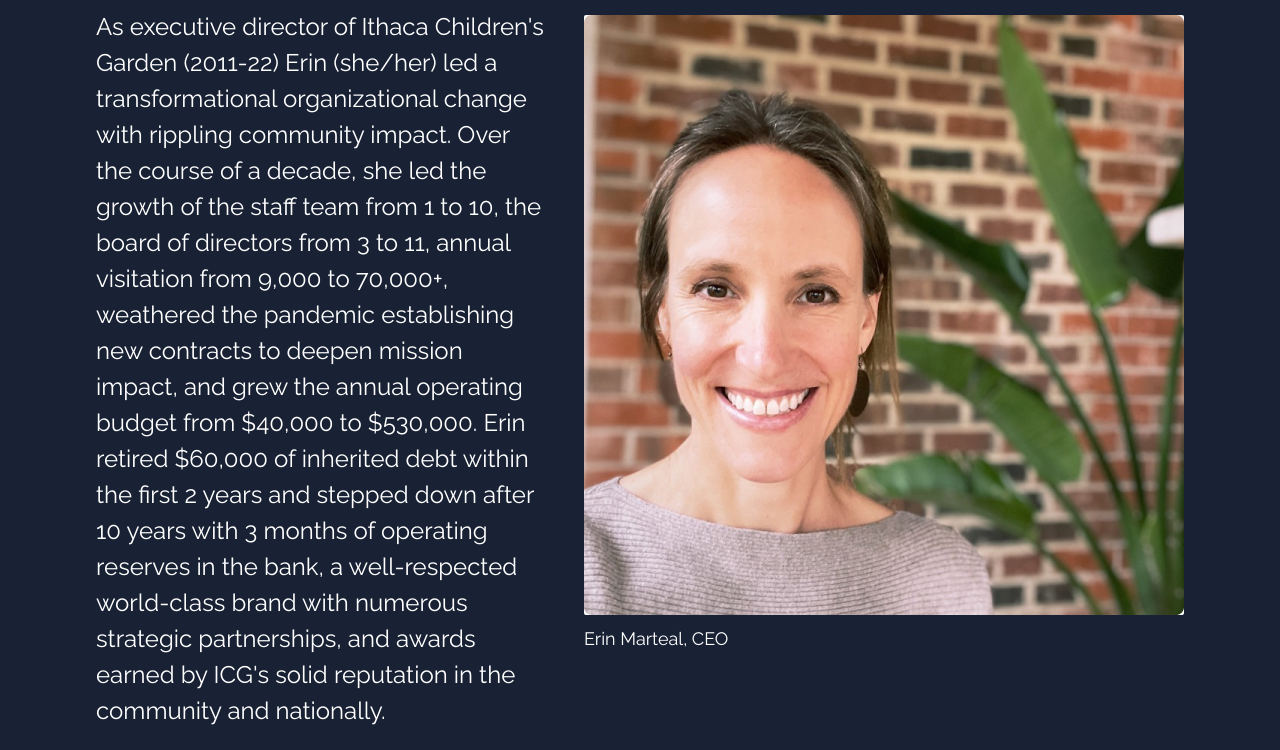
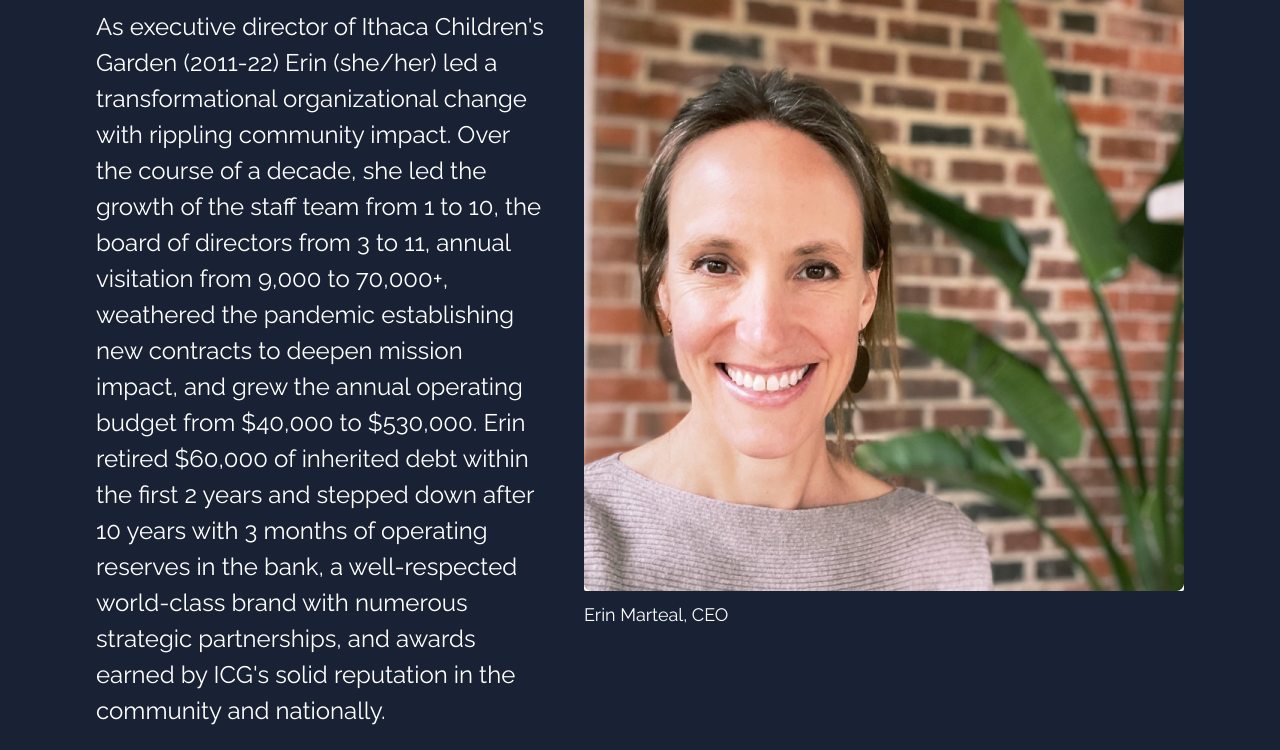
Before and after one commit to bobmarteal/mc11ty, an Eleventy site: page src/about.njk in a window 1280 px wide. Shown: the part 658-1408 px from the top of the page. Built offline with nearby package versions, Linux system fonts and the light colour scheme; Eleventy itself is replaced by a stand-in of ours; files that its build step writes are made by us from their sources.

Commit message:
quick formatting on about

```diff
--- a/src/about.njk
+++ b/src/about.njk
@@ -7,8 +7,8 @@ description: Nonprofit leader.
 <p>Marteal Consulting, LLC is exclusively designed to help your nonprofit thrive, with an ultimate goal of making the world a better place for all.  Our 5 core values of <strong>presence</strong>, <strong>integrity</strong>, <strong>compassion</strong>, <strong>courage</strong>, and <strong>efficacy</strong> are threaded through our work and help your nonprofit move closer to fulfilling its purpose.</p>
 
 <h2>Erin Marteal, CEO</h2>
-
-<p><figure class="right"> <img src="/images/erin-marteal.jpg" alt="Erin Marteal"/><figcaption>Erin Marteal, CEO</figcaption></figure>As executive director of Ithaca Children's Garden (2011-22) Erin (she/her) led a transformational organizational change with rippling community impact. Over the course of a decade, she led the growth of the staff team from 1 to 10, the board of directors from 3 to 11, annual visitation from 9,000 to 70,000+, weathered the pandemic establishing new contracts to deepen mission impact, and grew the annual operating budget from $40,000 to $530,000. Erin retired $60,000 of inherited debt within the first 2 years and stepped down after 10 years with 3 months of operating reserves in the bank, a well-respected world-class brand with numerous strategic partnerships, and awards earned by ICG's solid reputation in the community and nationally.
+<figure class="right"> <img src="/images/erin-marteal.jpg" alt="Erin Marteal"/><figcaption>Erin Marteal, CEO</figcaption></figure>
+<p>As executive director of Ithaca Children's Garden (2011-22) Erin (she/her) led a transformational organizational change with rippling community impact. Over the course of a decade, she led the growth of the staff team from 1 to 10, the board of directors from 3 to 11, annual visitation from 9,000 to 70,000+, weathered the pandemic establishing new contracts to deepen mission impact, and grew the annual operating budget from $40,000 to $530,000. Erin retired $60,000 of inherited debt within the first 2 years and stepped down after 10 years with 3 months of operating reserves in the bank, a well-respected world-class brand with numerous strategic partnerships, and awards earned by ICG's solid reputation in the community and nationally.
 </p>
 
 
```
Also changed, not shown: public/about/index.html.
